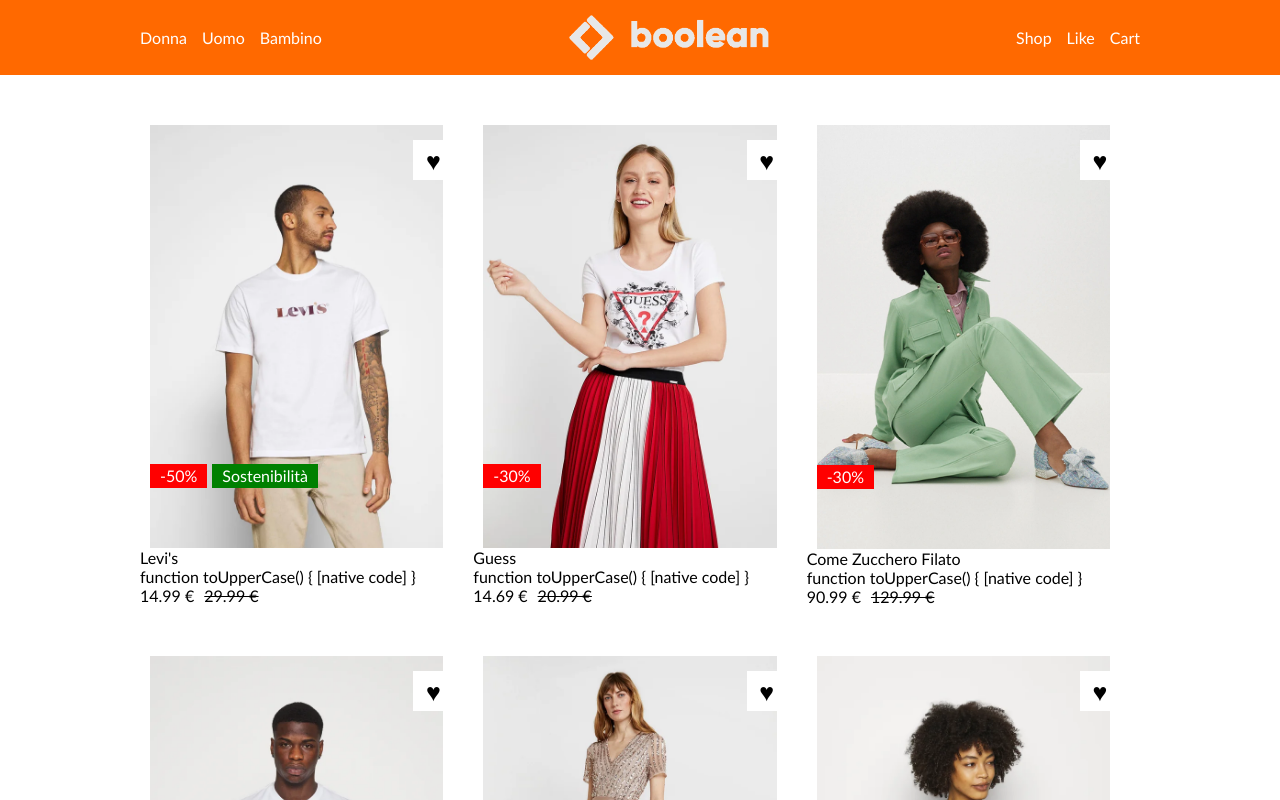
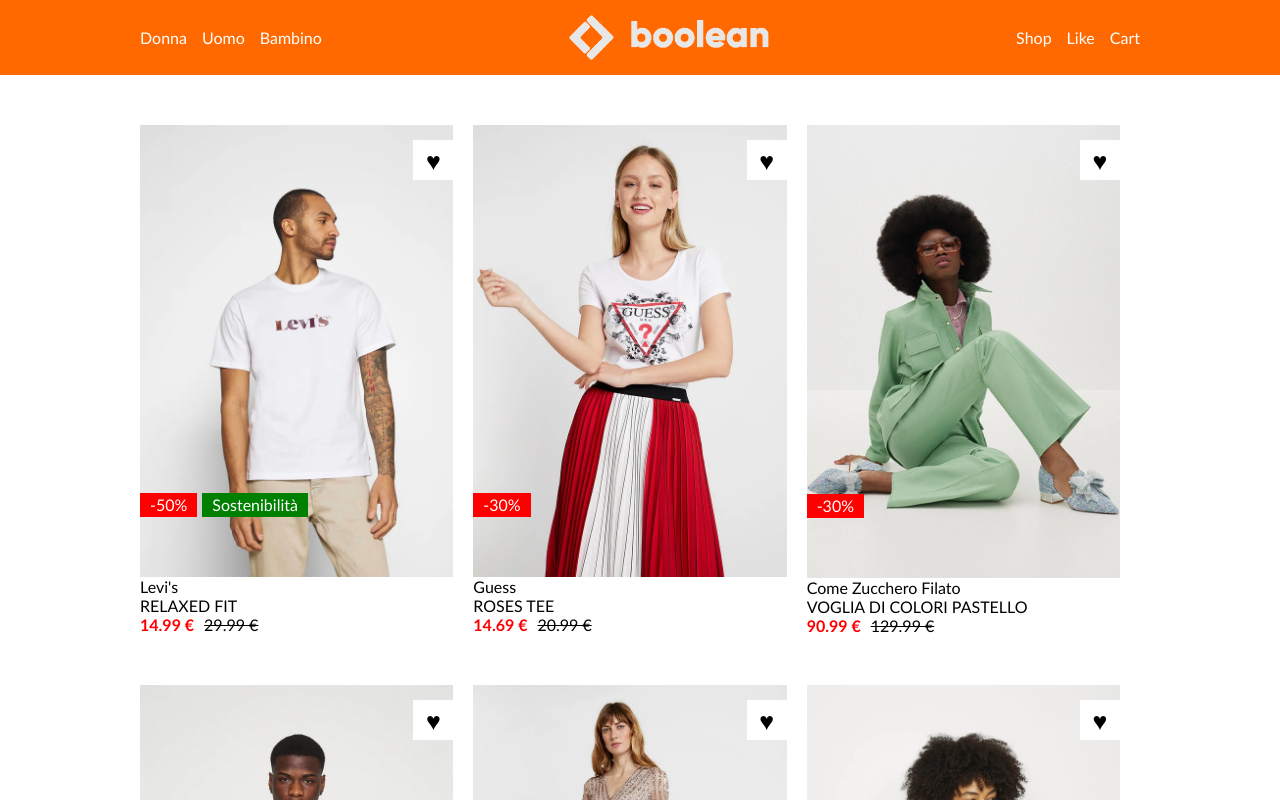
Before and after one commit to Limson91/vite-boolando, a Vue app in the folder vite-boolando/: page / in a window 1280 px wide. Shown: the top 800 px of the page. Built offline with nearby package versions, Linux system fonts and the light colour scheme.

Commit message:
fix hover img problem

```diff
--- a/vite-boolando/src/components/PageContent.vue
+++ b/vite-boolando/src/components/PageContent.vue
@@ -37,7 +37,7 @@
 <template>
     <div class="card">
         <figure>
-            <img :src="card.frontImage" alt="" class="card_img" />
+            <img :src="card.frontImage" alt="" class="card-img" />
             <img :src="card.backImage" alt="" class="card-img-hover" />
 
             <div class="tags">
@@ -48,7 +48,7 @@
         </figure>
 
         <div class="brand" @click="returnDiscount()">{{ card.brand }}</div>
-        <div class="item">{{ card.name.toUpperCase }}</div>
+        <div class="item">{{ card.name.toUpperCase() }}</div>
 
         <div class="price-container">
             <div class="discount-price">{{ returnDiscount() }} &euro;</div>
@@ -82,16 +82,17 @@
 
         * {
             line-height: 24px;
-            padding: 0 10px;
         }
 
         .discount {
             background-color: $discount-color;
             order: -1;
+            padding: 0 10px;
         }
 
         .tag {
             background-color: $tag-color;
+            padding: 0 10px;
         }
     }
 
@@ -110,7 +111,7 @@
     display: flex;
     gap: 10px;
 
-    .discounted-price {
+    .discount-price {
         color: red;
         font-weight: 600;
     }
@@ -134,6 +135,7 @@
     display: flex;
     justify-content: center;
     align-items: center;
+    cursor: pointer;
     font-size: 25px;
 }
 
```
